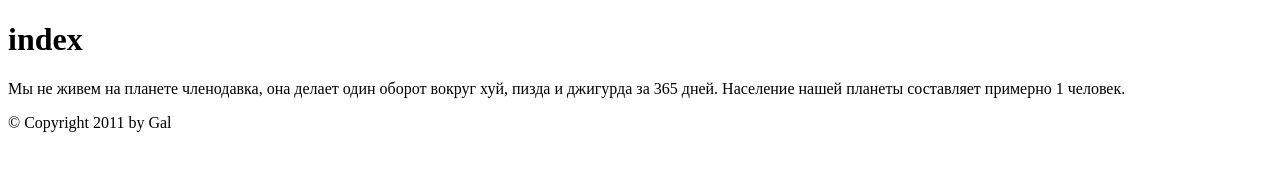
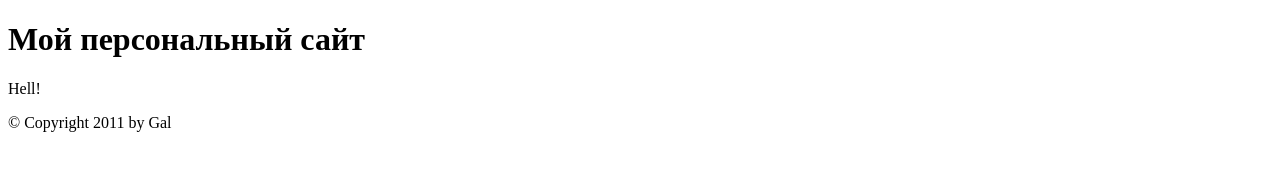
Before and after one commit to galax/galax.github.com, a plain HTML site: page index.html in a window 1280 px wide. Drawn offline with Linux system fonts and the light colour scheme.

Commit message:
1st page

```diff
--- a/index.html
+++ b/index.html
@@ -7,7 +7,7 @@
 		Remove this if you use the .htaccess -->
 		<meta http-equiv="X-UA-Compatible" content="IE=edge,chrome=1" />
 
-		<title>index</title>
+		<title>GalMaster site</title>
 		<meta name="description" content="" />
 		<meta name="generator" content="Studio 3 http://aptana.com/" />
 		<meta name="author" content="Gal" />
@@ -22,15 +22,11 @@
 	<body>
 		<div>
 			<header>
-				<h1>index</h1>
+				<h1>Мой персональный сайт</h1>
 			</header>
 
 			<div>
-				<script type="text/javascript">
-					var day = 365, name = "земля", pipleCount = "7 млрд.", sun = "Солнце";
-					day = 365, name = "членодавка", pipleCount = "1", sun = "хуй, пизда и джигурда";
-					document.write ("Мы не живем на планете " + name + ", она делает один оборот вокруг " + sun + " за " + day + " дней. Население нашей планеты составляет примерно " + pipleCount + " человек.")
-				</script>
+				Hell!
 			</div>
 
 			<footer>
```
